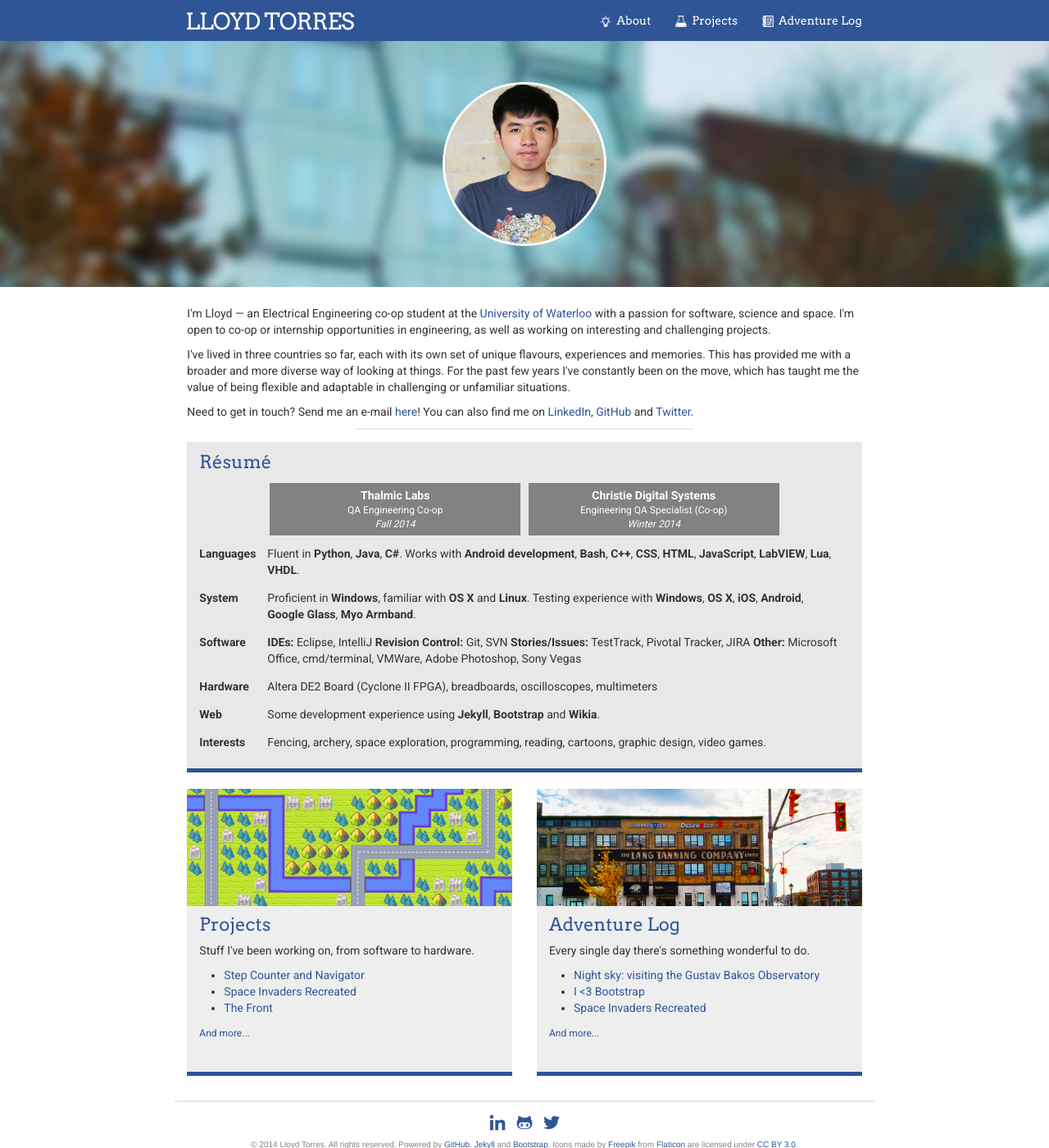
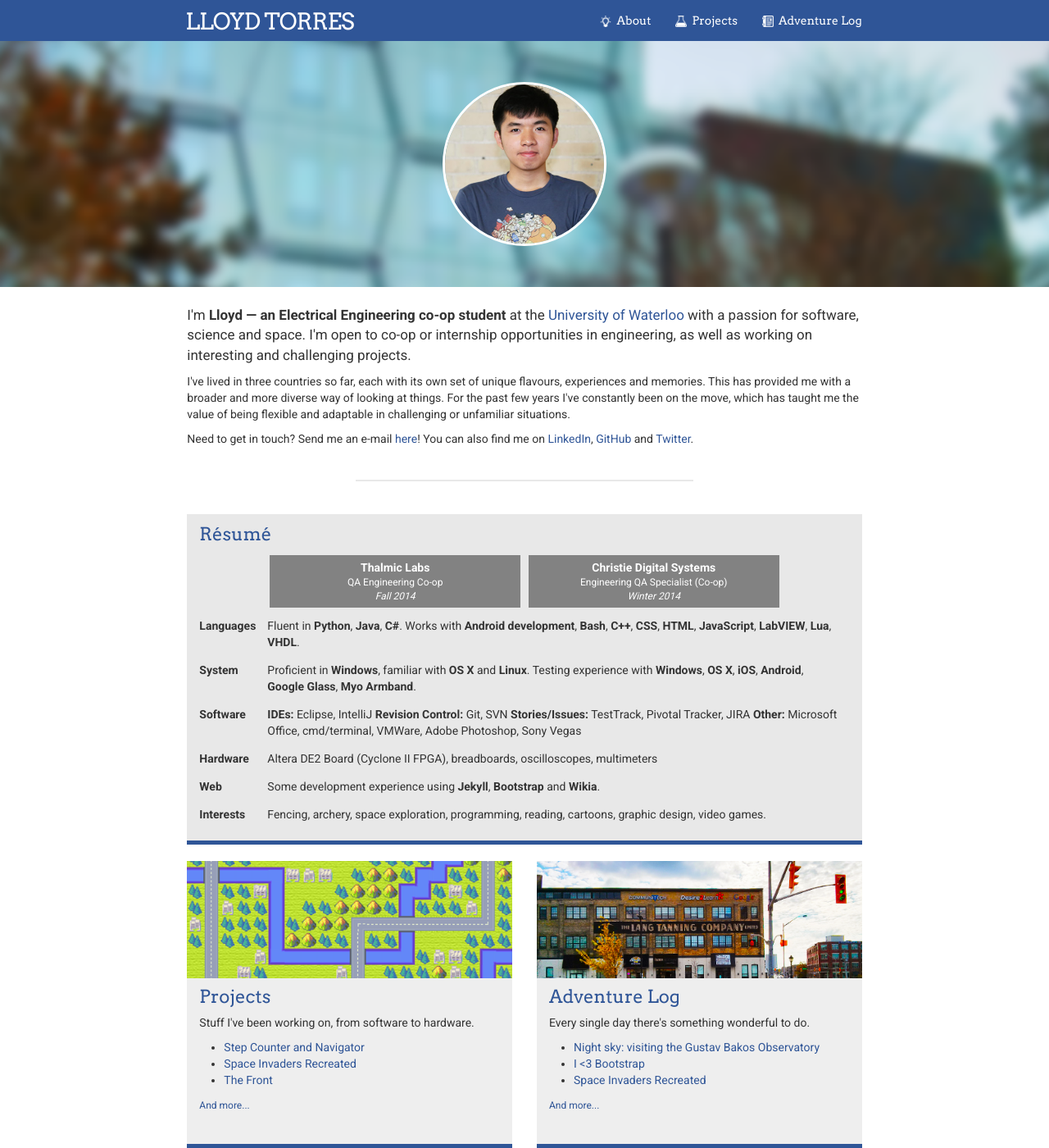
Before and after one commit to lloydtorres/lloydtorres.github.io, a Jekyll site: the page built from index.html, in a window 1280 px wide and 1400 px high. Shown: the whole window at 82% size. Built offline with Jekyll 4.4.1, drawn with Linux system fonts in a browser that asks for light colours; nearby versions of some CDN libraries.

Commit message:
Frontpage formatting

```diff
--- a/_sass/_layout.scss
+++ b/_sass/_layout.scss
@@ -218,6 +218,18 @@
     margin-top: 12px;
 }
 
+.intro {
+    padding-bottom: 20px;
+
+    .emphasis {
+        font-size: 17px;
+
+        @include media-query($on-palm) {
+        font-size: 19px;
+    }
+    }
+}
+
 .page-content {
     padding: $spacing-unit 0;
     font-family: 'Roboto', sans-serif;
@@ -240,7 +252,7 @@
 
 .resume-container {
     background-color: $grey-color-light;
-    margin-top: 15px;
+    margin-top: 40px;
     border-bottom: 5px solid $mignonic-blue;
 
     &:hover {
--- a/index.html
+++ b/index.html
@@ -4,13 +4,13 @@ header: "/images/headers/header.png"
 picoverlay: "/images/other/me.png"
 ---
 
+<div class="intro">
+    <p class="emphasis">I'm <strong>Lloyd — an Electrical Engineering co-op student</strong> at the <a href="http://uwaterloo.ca/">University of Waterloo</a> with a passion for software, science and space. I'm open to co-op or internship opportunities in engineering, as well as working on interesting and challenging projects.</p>
 
-<p class="text">I'm Lloyd — an Electrical Engineering co-op student at the <a href="http://uwaterloo.ca/">University of Waterloo</a>
-with a passion for software, science and space. I'm open to co-op or internship opportunities in engineering, as well as working on interesting and challenging projects.</p>
+    <p>I've lived in three countries so far, each with its own set of unique flavours, experiences and memories. This has provided me with a broader and more diverse way of looking at things. For the past few years I've constantly been on the move, which has taught me the value of being flexible and adaptable in challenging or unfamiliar situations.</p>
 
-<p>I've lived in three countries so far, each with its own set of unique flavours, experiences and memories. This has provided me with a broader and more diverse way of looking at things. For the past few years I've constantly been on the move, which has taught me the value of being flexible and adaptable in challenging or unfamiliar situations.</p>
-
-<p class="text">Need to get in touch? Send me an e-mail <a href="mailto:contact.lloyd.torres@gmail.com">here</a>! You can also find me on <a href="https://www.linkedin.com/in/lartorres">LinkedIn</a>, <a href="https://github.com/lloydtorres">GitHub</a> and <a href="https://twitter.com/ImperatorTorres">Twitter</a>.</p>
+    <p>Need to get in touch? Send me an e-mail <a href="mailto:contact.lloyd.torres@gmail.com">here</a>! You can also find me on <a href="https://www.linkedin.com/in/lartorres">LinkedIn</a>, <a href="https://github.com/lloydtorres">GitHub</a> and <a href="https://twitter.com/ImperatorTorres">Twitter</a>.</p>
+</div>
 
 <div class="divider"></div>
 
```
